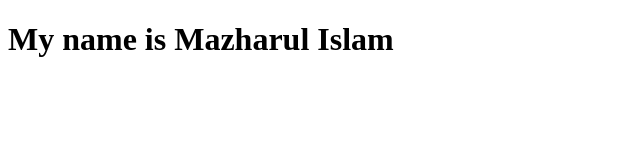
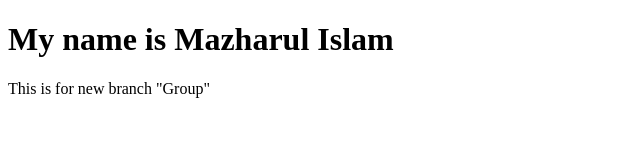
Before and after one commit to gitmazharrx1/portfolio, a plain HTML site: page index.html in a window 1280 px wide. Shown: the whole page, without its empty margins (0-640 px from the left). Drawn offline with Linux system fonts and the light colour scheme.

Commit message:
new branch create

```diff
--- a/index.html
+++ b/index.html
@@ -8,5 +8,6 @@
 </head>
 <body>
     <h1>My name is Mazharul Islam</h1>
+    <p>This is for new branch "Group"</p>
 </body>
 </html>
```
